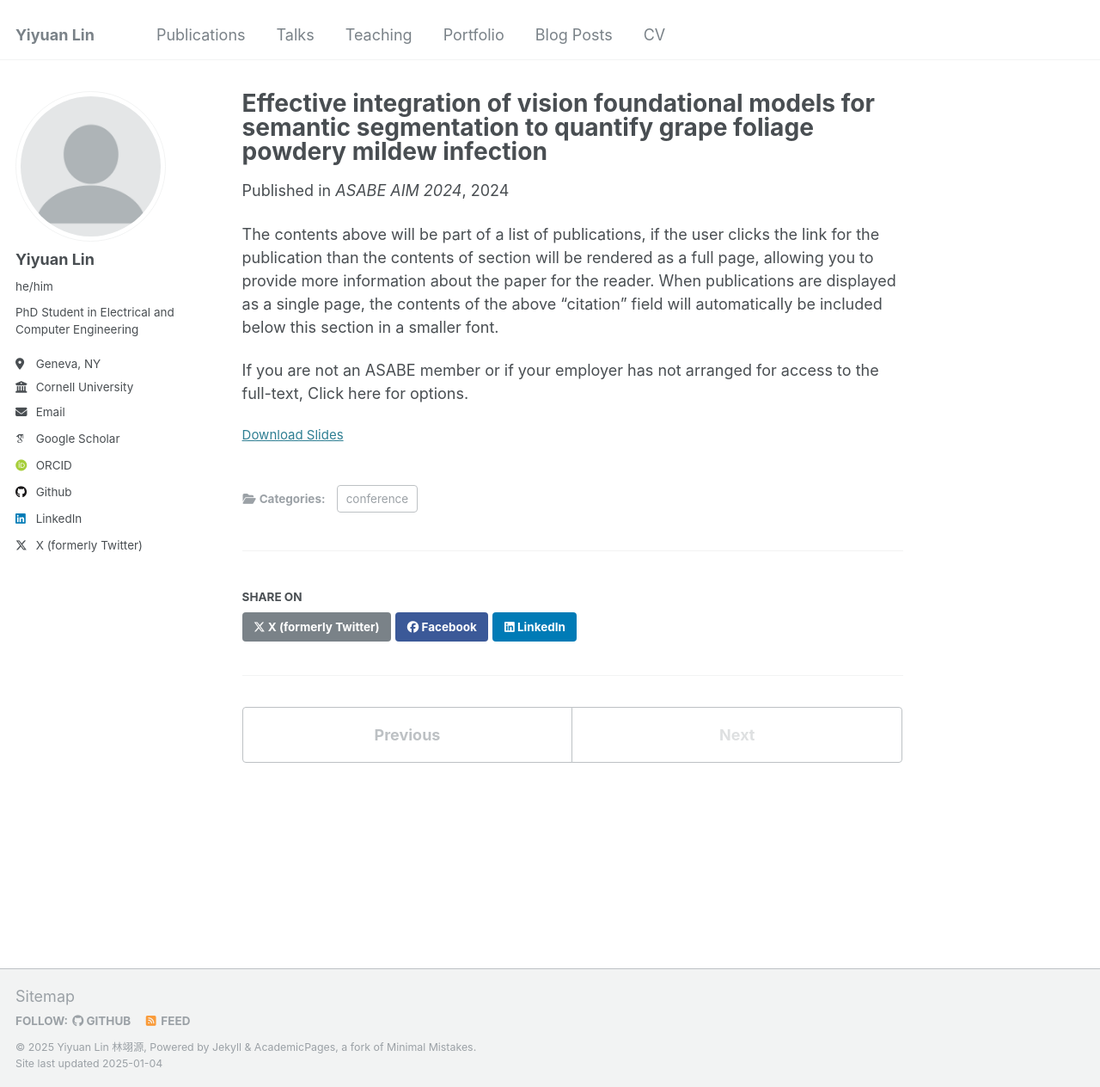
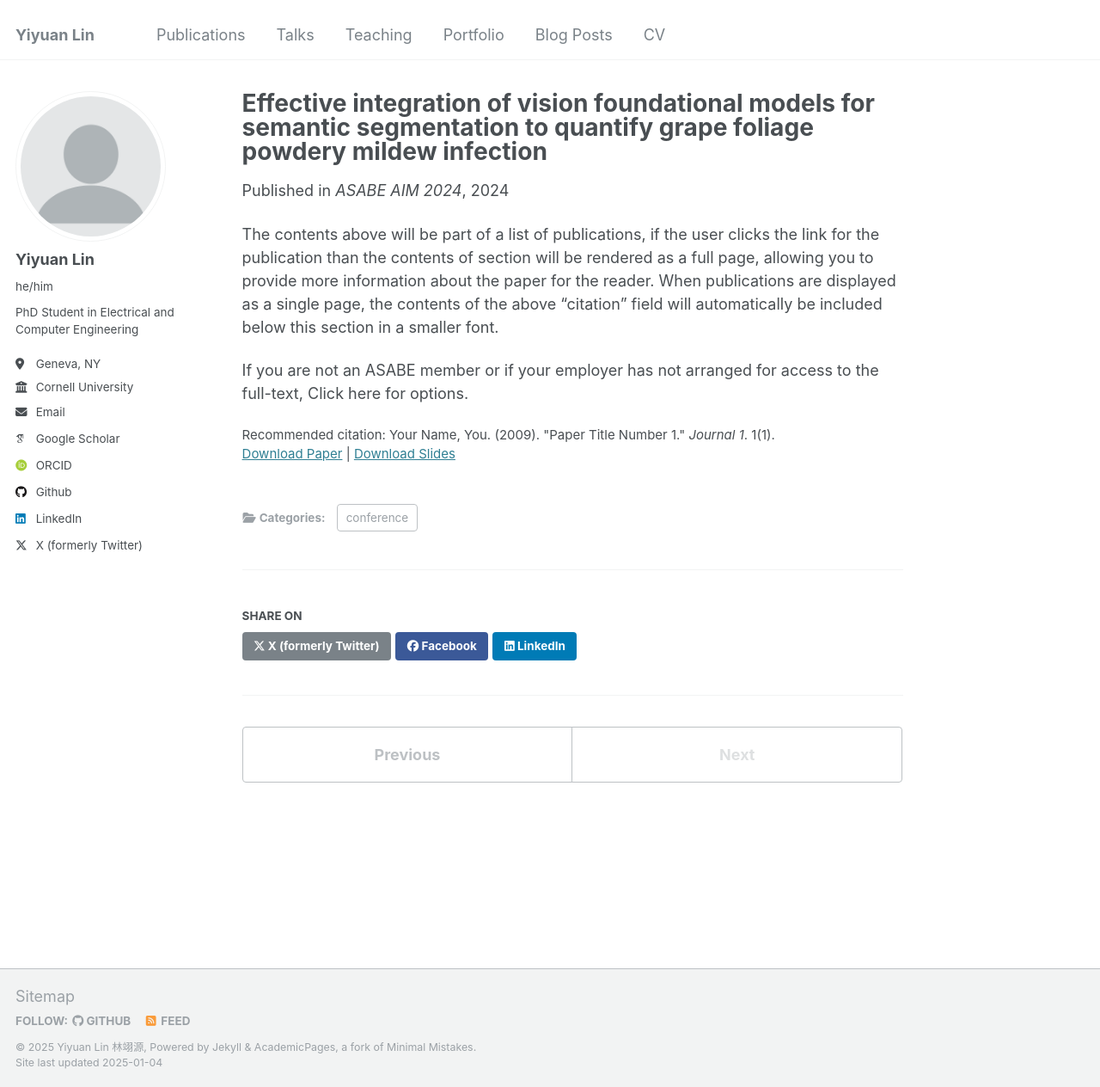
Before and after one commit to YiyuanLinXX/YiyuanLinXX.github.io, a Jekyll site: the page built from _publications/2009-10-01-paper-title-number-1.md, in a window 1280 px wide and 1264 px high. Shown: the whole window at 86% size. Built offline with Jekyll 4.4.1, drawn with Linux system fonts in a browser that asks for light colours; some web fonts are replaced; some of the changed lines change nothing that is shown.

Commit message:
update publication

```diff
--- a/_publications/2009-10-01-paper-title-number-1.md
+++ b/_publications/2009-10-01-paper-title-number-1.md
@@ -3,12 +3,12 @@ title: "Effective integration of vision foundational models for semantic segment
 collection: publications
 category: conference
 permalink: /publication/pm-sam-clip
-# excerpt: 'This paper is about the number 1. The number 2 is left for future work.'
+excerpt: 'This paper is about the number 1. The number 2 is left for future work.'
 date: 2024-02-18
 venue: 'ASABE AIM 2024'
 slidesurl: 'http://academicpages.github.io/files/slides1.pdf'
 paperurl: 'https://elibrary.asabe.org/abstract.asp?aid=54830'
-# citation: 'Your Name, You. (2009). &quot;Paper Title Number 1.&quot; <i>Journal 1</i>. 1(1).'
+citation: 'Your Name, You. (2009). &quot;Paper Title Number 1.&quot; <i>Journal 1</i>. 1(1).'
 ---
 
 The contents above will be part of a list of publications, if the user clicks the link for the publication than the contents of section will be rendered as a full page, allowing you to provide more information about the paper for the reader. When publications are displayed as a single page, the contents of the above "citation" field will automatically be included below this section in a smaller font.
```
